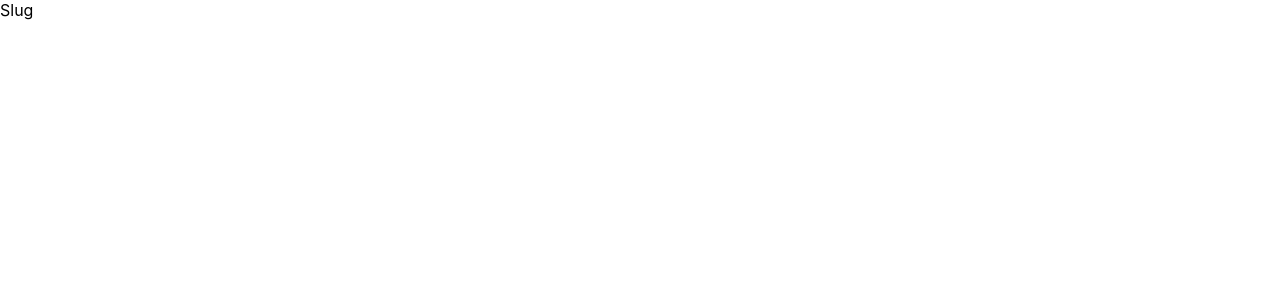
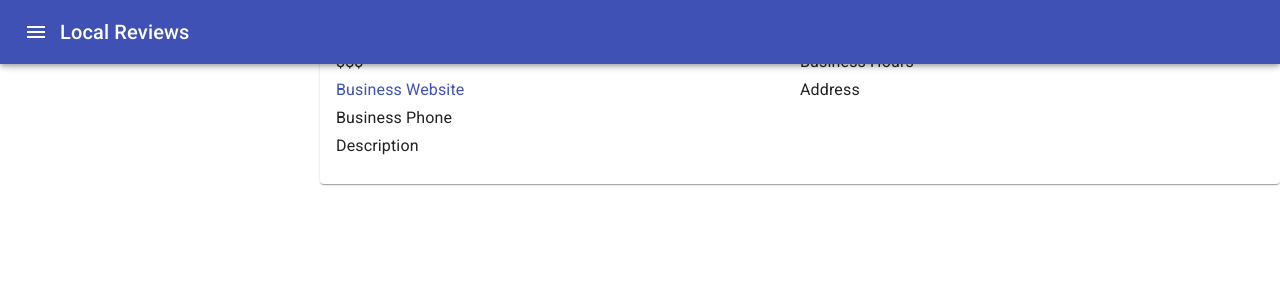
Before and after one commit to onticinc/review, a Next.js app in the folder frontend/: page /categories/1 in a window 1280 px wide. Shown: the top 300 px of the page. Built offline with nearby package versions, Linux system fonts and the light colour scheme.

Commit message:
working on cagetofies page

```diff
--- a/frontend/pages/categories/[slug].js
+++ b/frontend/pages/categories/[slug].js
@@ -1,10 +1,38 @@
 import React from 'react';
+import Layout from '../../components/Layout';
+import {Box, Card, CardContent, Grid, Link, makeStyles, Typography} from "@material-ui/core";
 
 const Id = () => {
   return (
-    <div>
-    	Slug
-    </div>
+    <Layout>
+    	<Grid container>
+        <Grid item xs={12} md={3}>
+          Todo Filters
+        </Grid>
+        <Grid item xs={12} md={9}>
+          <Card>
+            <Box>
+              <CardContent>
+                <Grid container>
+                  <Grid item xs={6}>
+                    <Typography variant='h5'>Business Name</Typography>
+                    <Typography variant='subtitle1'>$$$</Typography>
+                    <Link variant='subtitle1' href='http://localhost:3000'>Business Website</Link>
+                    <Typography variant="subtitle1">Business Phone</Typography>
+                    <Typography variant="subtitle1">Description</Typography>
+                  </Grid>
+                  <Grid item xs={6}>
+                    <Typography variant='h5'>Todo Reviews</Typography>
+                    <Typography variant='subtitle1'>Business Hours</Typography>
+                    <Typography variant='subtitle1'>Address</Typography>
+                  </Grid>
+                </Grid>
+              </CardContent>
+            </Box>
+          </Card>
+        </Grid>
+      </Grid>
+    </Layout>
   )
 }
 
```
